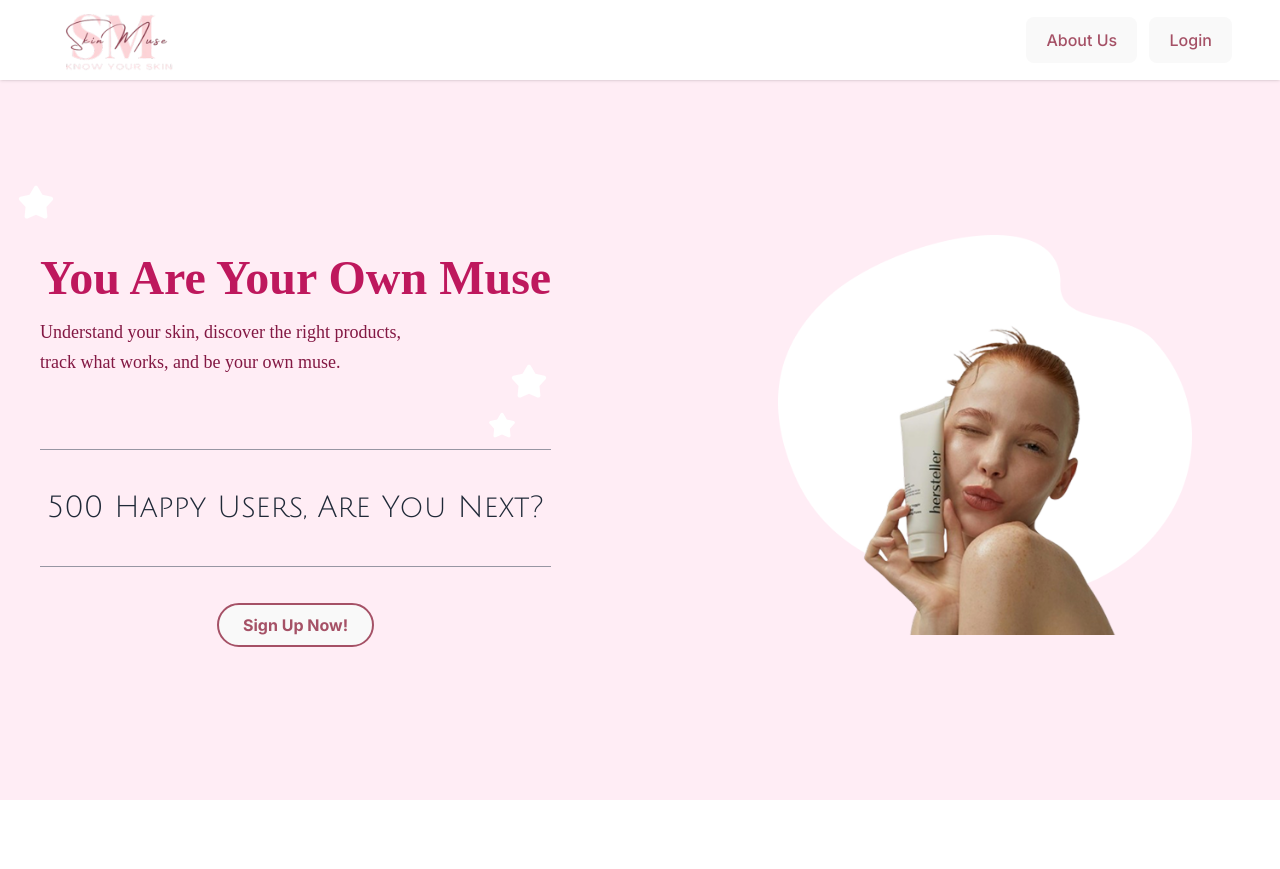
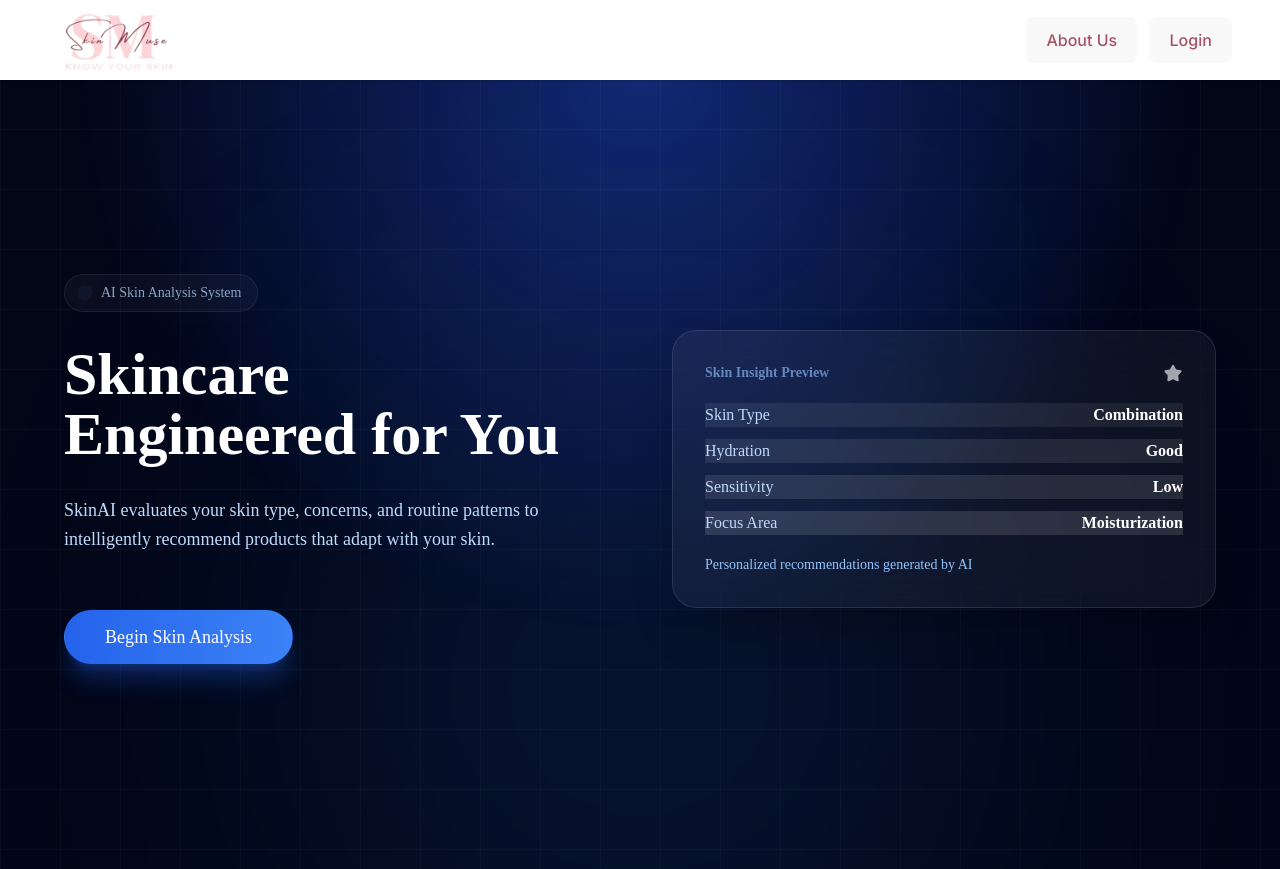
Before and after one commit to rimpleshrestha/skinAI_frontend, a React (Vite) app: page / in a window 1280 px wide. Before the commit the page ends 800 px from the top, so only its background shows below. Built offline with nearby package versions, Linux system fonts and the light colour scheme; a web font is replaced by a local one.

Commit message:
made homepage

```diff
--- a/src/pages/Homepage.jsx
+++ b/src/pages/Homepage.jsx
@@ -1,73 +1,154 @@
 import React from "react";
-import { useNavigate } from "react-router-dom"; // ⬅️ Added for navigation
-import SkinmuseLogo from "../assets/images/skinMuseLogo.png";
-import SkinmuseImage from "../assets/images/skinmuse_image.png";
+import { useNavigate } from "react-router-dom";
 import StarIcon from "../assets/images/star_skinmuse.svg";
-import StarIcon1 from "../assets/images/star1_skinmuse.svg";
 
 export default function Homepage() {
-  const navigate = useNavigate(); // ⬅️ Initialize navigate function
+  const navigate = useNavigate();
 
   return (
-    <div className=" bg-[#FFEDF5] h-full w-full flex justify-center items-center px-10 font-kaisei overflow-x-hidden overflow-clip">
-      <main className="flex justify-between max-md:flex-wrap max-md:mt-32 gap-[30px] h-full w-full items-center  ">
-        {/* Left side with star and text */}
-        <div className="flex flex-col items-start text-left max-w-xl relative">
-          <img
-            src={StarIcon}
-            alt="Star Icon"
-            className="w-10 h-10 absolute -top-10 -left-6"
-          />
+    <div className="relative min-h-screen w-full bg-[#020617] overflow-hidden font-kaisei">
+      {/* Background grids & ambient glow */}
+      <div className="absolute inset-0 bg-[radial-gradient(circle_at_top,_#1E40AF_0%,_transparent_55%)] opacity-30 animate-pulse-slow" />
+      <div className="absolute inset-0 bg-[linear-gradient(to_right,_rgba(255,255,255,0.03)_1px,_transparent_1px),linear-gradient(to_bottom,_rgba(255,255,255,0.03)_1px,_transparent_1px)] bg-[size:60px_60px]" />
+      <div className="absolute top-1/3 left-1/2 -translate-x-1/2 w-[700px] h-[700px] bg-blue-500/20 rounded-full blur-[160px] animate-pulse-slow" />
 
-          <h1 className="text-5xl font-bold text-pink-700 mb-4 mt-8">
-            You Are Your Own Muse
-          </h1>
+      <main className="relative z-10 flex items-center justify-center min-h-screen px-10">
+        <div className="max-w-6xl w-full grid grid-cols-1 md:grid-cols-2 gap-16 items-center">
+          {/* Left content */}
+          <div className="flex flex-col gap-8">
+            <div className="inline-flex items-center gap-3 px-4 py-2 rounded-full bg-white/5 border border-white/10 w-fit animate-pulse">
+              <span className="w-2 h-2 rounded-full bg-blue-400 animate-ping" />
+              <span className="text-sm text-blue-200">
+                AI Skin Analysis System
+              </span>
+            </div>
 
-          <p className="text-lg text-pink-900 mb-6 leading-relaxed">
-            Understand your skin, discover the right products,
-            <br />
-            track what works, and be your own muse.
-          </p>
+            <h1 className="text-5xl md:text-6xl font-semibold text-white leading-tight animate-fade-in">
+              Skincare
+              <br />
+              Engineered for You
+            </h1>
 
-          {/* Line + Happy Users + new star */}
-          <div className="w-full flex flex-col items-center relative">
-            <div className="w-full h-[1px] bg-gray-500 opacity-70 mt-12"></div>
-
-            <img
-              src={StarIcon1}
-              alt="Star Icon"
-              className="w-15h-15 absolute -top-10 right-0.5"
-            />
-
-            <p
-              className="my-10 text-center text-gray-800 text-3xl"
-              style={{
-                fontFamily: "'Julius Sans One', sans-serif",
-                fontWeight: "normal",
-              }}
-            >
-              500 Happy Users, Are You Next?
+            <p className="text-lg text-blue-200 max-w-xl leading-relaxed animate-fade-in delay-200">
+              SkinAI evaluates your skin type, concerns, and routine patterns to
+              intelligently recommend products that adapt with your skin.
             </p>
 
-            <div className="w-full h-[1px] bg-gray-500 opacity-70"></div>
-
-            {/* ⬇️ Sign Up Button with navigation */}
             <button
               onClick={() => navigate("/register")}
-              className="mt-9 px-6 py-2 rounded-full border-2 border-[#A55166] text-[#A55166] hover:bg-[#A55166] hover:text-white transition duration-300 font-inter font-bold"
+              className="mt-6 w-fit px-10 py-3 rounded-full
+                         bg-gradient-to-r from-blue-600 to-blue-500
+                         text-white text-lg font-medium
+                         hover:from-blue-500 hover:to-blue-400
+                         transition-all duration-300
+                         shadow-xl shadow-blue-600/30 transform hover:scale-105"
             >
-              Sign Up Now!
+              Begin Skin Analysis
             </button>
           </div>
+
+          {/* Right animated visual panel */}
+          <div className="relative">
+            <div
+              className="rounded-3xl p-8 bg-white/5 border border-white/10 backdrop-blur-xl shadow-2xl space-y-5
+                            hover:scale-105 transition-transform duration-500 ease-in-out"
+            >
+              <div className="flex justify-between items-center">
+                <span className="text-sm text-blue-300 font-semibold animate-pulse-slow">
+                  Skin Insight Preview
+                </span>
+                <img
+                  src={StarIcon}
+                  alt="decor"
+                  className="w-5 h-5 opacity-60 animate-pulse-slow"
+                />
+              </div>
+
+              {/* Animated insights */}
+              <div className="space-y-3">
+                <div className="flex justify-between items-center animate-pulse-row">
+                  <span className="text-blue-200 font-medium">Skin Type</span>
+                  <span className="text-white font-semibold">Combination</span>
+                </div>
+
+                <div className="flex justify-between items-center animate-pulse-row delay-100">
+                  <span className="text-blue-200 font-medium">Hydration</span>
+                  <span className="text-white font-semibold">Good</span>
+                </div>
+
+                <div className="flex justify-between items-center animate-pulse-row delay-200">
+                  <span className="text-blue-200 font-medium">Sensitivity</span>
+                  <span className="text-white font-semibold">Low</span>
+                </div>
+
+                <div className="flex justify-between items-center animate-pulse-row delay-300">
+                  <span className="text-blue-200 font-medium">Focus Area</span>
+                  <span className="text-white font-semibold">
+                    Moisturization
+                  </span>
+                </div>
+              </div>
+
+              <div className="mt-4 text-sm text-blue-300 animate-fade-in delay-400">
+                Personalized recommendations generated by AI
+              </div>
+            </div>
+          </div>
         </div>
+      </main>
 
-        {/* Right side image */}
-        <img
-          src={SkinmuseImage}
-          alt="SkinMuse Illustration"
-          className="h-[400px] w-auto mr-12"
-        />
-      </main>
+      {/* Tailwind keyframes for animations */}
+      <style jsx>{`
+        @keyframes pulse-slow {
+          0%,
+          100% {
+            opacity: 0.6;
+          }
+          50% {
+            opacity: 0.9;
+          }
+        }
+        @keyframes fade-in {
+          from {
+            opacity: 0;
+            transform: translateY(10px);
+          }
+          to {
+            opacity: 1;
+            transform: translateY(0);
+          }
+        }
+        @keyframes pulse-row {
+          0%,
+          100% {
+            background-color: rgba(255, 255, 255, 0.05);
+          }
+          50% {
+            background-color: rgba(255, 255, 255, 0.15);
+          }
+        }
+        .animate-pulse-slow {
+          animation: pulse-slow 3s infinite;
+        }
+        .animate-fade-in {
+          animation: fade-in 1s ease forwards;
+        }
+        .animate-pulse-row {
+          animation: pulse-row 2s infinite;
+        }
+        .delay-100 {
+          animation-delay: 0.1s;
+        }
+        .delay-200 {
+          animation-delay: 0.2s;
+        }
+        .delay-300 {
+          animation-delay: 0.3s;
+        }
+        .delay-400 {
+          animation-delay: 0.4s;
+        }
+      `}</style>
     </div>
   );
 }
```
